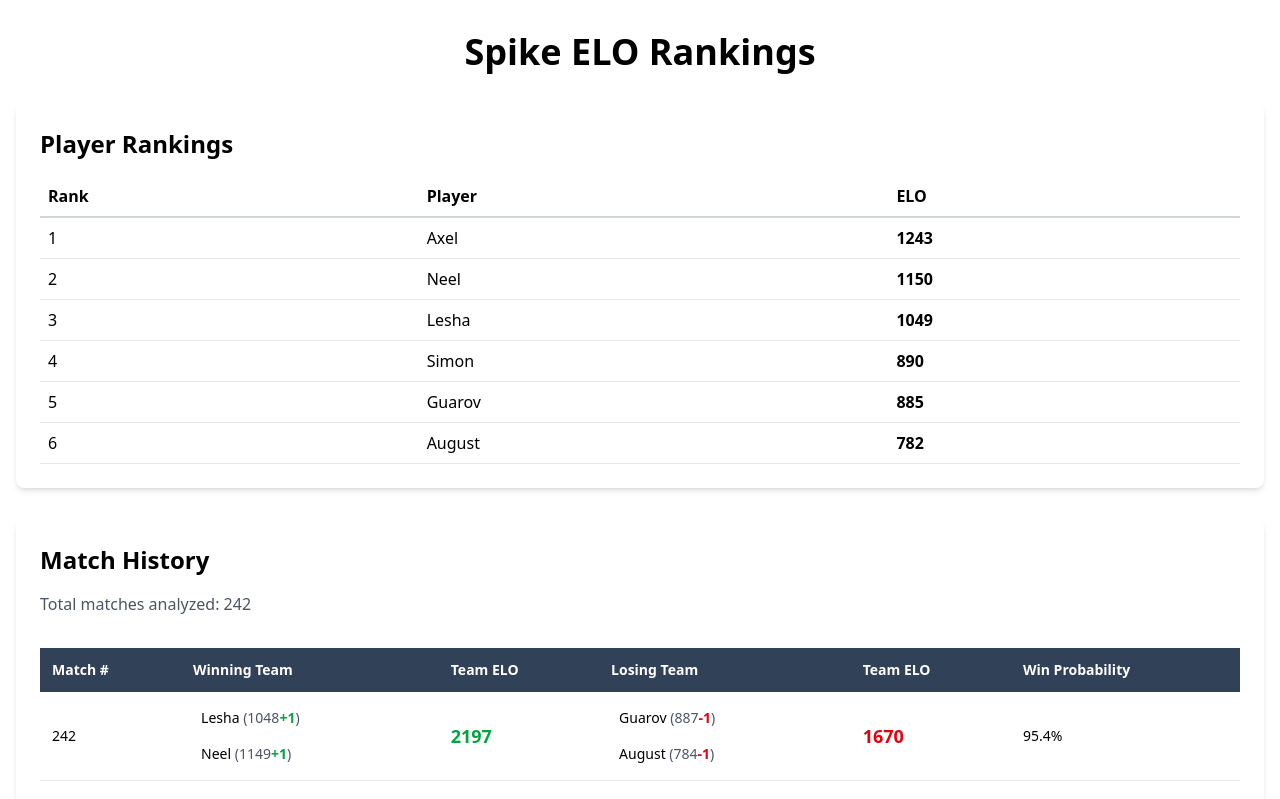
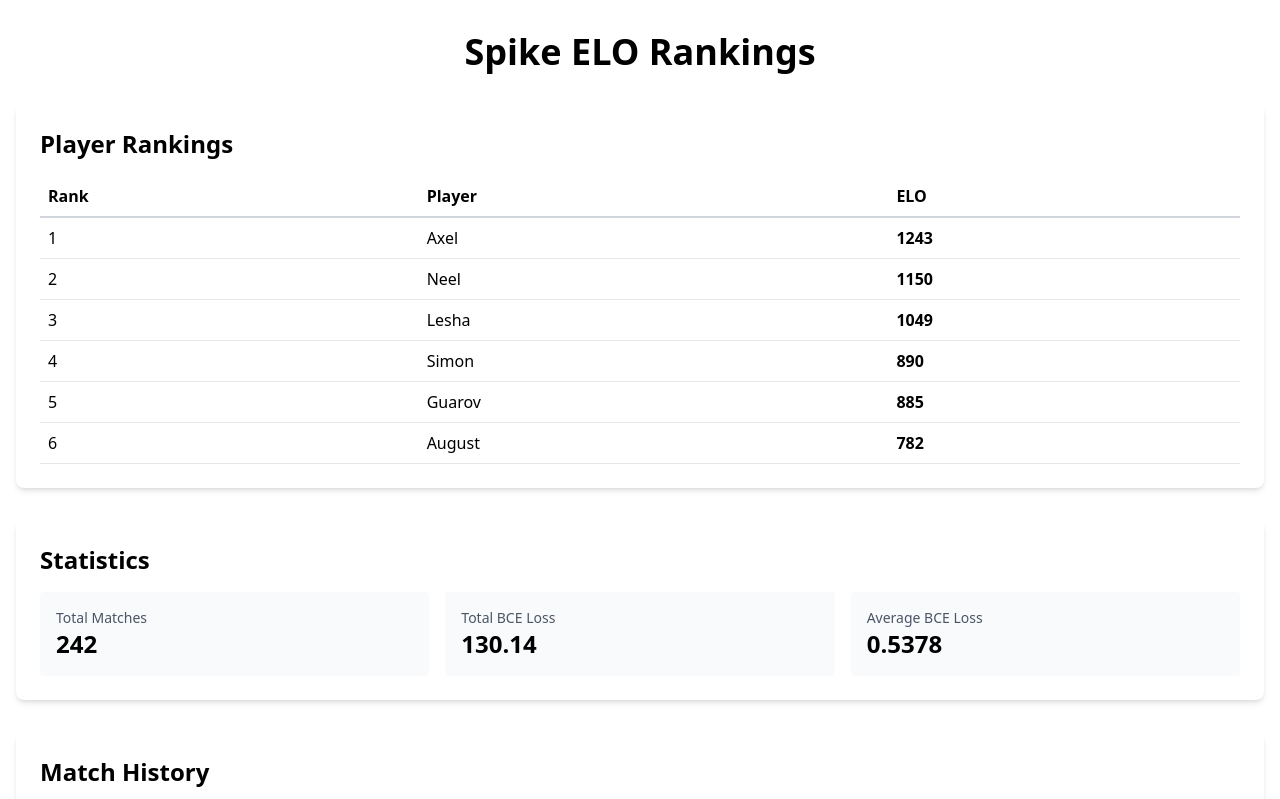
Before and after one commit to thetazero/spklo, a React (Vite) app: page / in a window 1280 px wide. Shown: the top 799 px of the page. Built offline with nearby package versions, Linux system fonts and the light colour scheme.

Commit message:
bce loss

```diff
--- a/src/App.tsx
+++ b/src/App.tsx
@@ -56,9 +56,28 @@ function App() {
         </table>
       </div>
 
+      <div className="bg-white rounded-lg shadow-md p-6 mb-8">
+        <h2 className="text-2xl font-semibold mb-4">Statistics</h2>
+        <div className="grid grid-cols-1 md:grid-cols-3 gap-4">
+          <div className="p-4 bg-gray-50 rounded">
+            <div className="text-sm text-gray-600">Total Matches</div>
+            <div className="text-2xl font-bold">{engineData.analyzedMatches.length}</div>
+          </div>
+          <div className="p-4 bg-gray-50 rounded">
+            <div className="text-sm text-gray-600">Total BCE Loss</div>
+            <div className="text-2xl font-bold">{engineData.engine.bceLoss.toFixed(2)}</div>
+          </div>
+          <div className="p-4 bg-gray-50 rounded">
+            <div className="text-sm text-gray-600">Average BCE Loss</div>
+            <div className="text-2xl font-bold">
+              {(engineData.engine.bceLoss / engineData.analyzedMatches.length).toFixed(4)}
+            </div>
+          </div>
+        </div>
+      </div>
+
       <div className="bg-white rounded-lg shadow-md p-6">
         <h2 className="text-2xl font-semibold mb-4">Match History</h2>
-        <p className="text-gray-600 mb-4">Total matches analyzed: {engineData.analyzedMatches.length}</p>
         <MatchTable matches={engineData.analyzedMatches} />
       </div>
     </div>
--- a/src/engine/main.ts
+++ b/src/engine/main.ts
@@ -10,8 +10,11 @@ export interface MatchAnalysis {
 
 export class Engine {
     elos: { [key in PlayerName]: number };
+    bceLoss: number;
+
     constructor() {
         this.elos = {};
+        this.bceLoss = 0;
     }
 
     getElo(player: PlayerName): number {
@@ -23,7 +26,7 @@ export class Engine {
     }
 
     analyzeMatch(match: Match): MatchAnalysis {
-        const K = 32; // K-factor for ELO calculation
+        const K = 32;
 
         // Get combined team ELOs
         const winnerElo = this.getCombinedElo(match.winner);
@@ -34,6 +37,9 @@ export class Engine {
 
         // Calculate ELO change (actual - expected)
         const eloChange = K * (1 - expectedWinProbability);
+
+        // Update BCE loss: -log(p) where p is the predicted probability of the actual outcome
+        this.bceLoss += -Math.log(expectedWinProbability);
 
         const beforeElos: { [key in PlayerName]: number } = {};
         for (const player of match.winner) {
```
